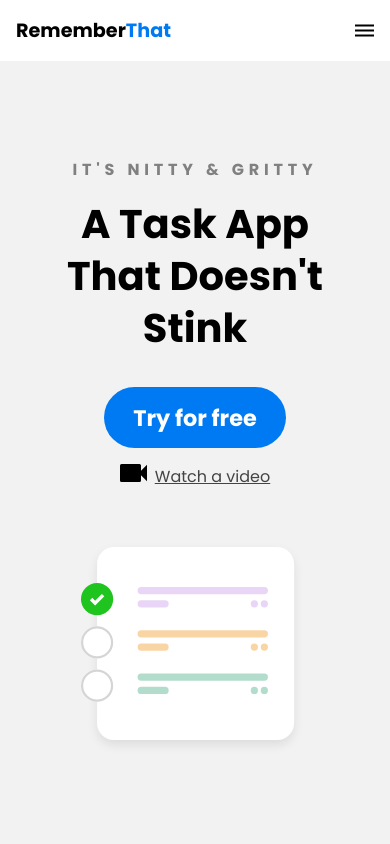
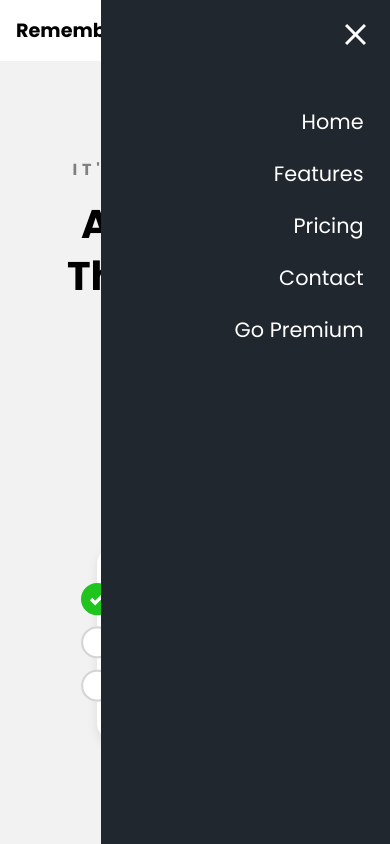
Before and after one commit to almostdevelopr/html-css, a plain HTML site: page index.html in a window 390 px wide. Both pictures are taken after a click on the picture 364 px from the left and 30 px from the top of the page. Shown: the top 844 px of the page. Drawn offline with Linux system fonts and the light colour scheme.

Commit message:
Add some javascript to show the nav bar in mobile design view

```diff
--- a/index.html
+++ b/index.html
@@ -182,5 +182,19 @@
 				</div>
 			</div>
 		</section>
+
+		<script>
+			const mobileBtn = document.getElementById("mobile-cta");
+			const nav = document.querySelector("nav"); //if you want to select an element
+			const mobileBtnExit = document.getElementById("mobile-exit");
+
+			mobileBtn.addEventListener("click", () => {
+				nav.classList.add("menu-btn");
+			});
+
+			mobileBtnExit.addEventListener("click", () => {
+				nav.classList.remove("menu-btn");
+			});
+		</script>
 	</body>
 </html>
```
